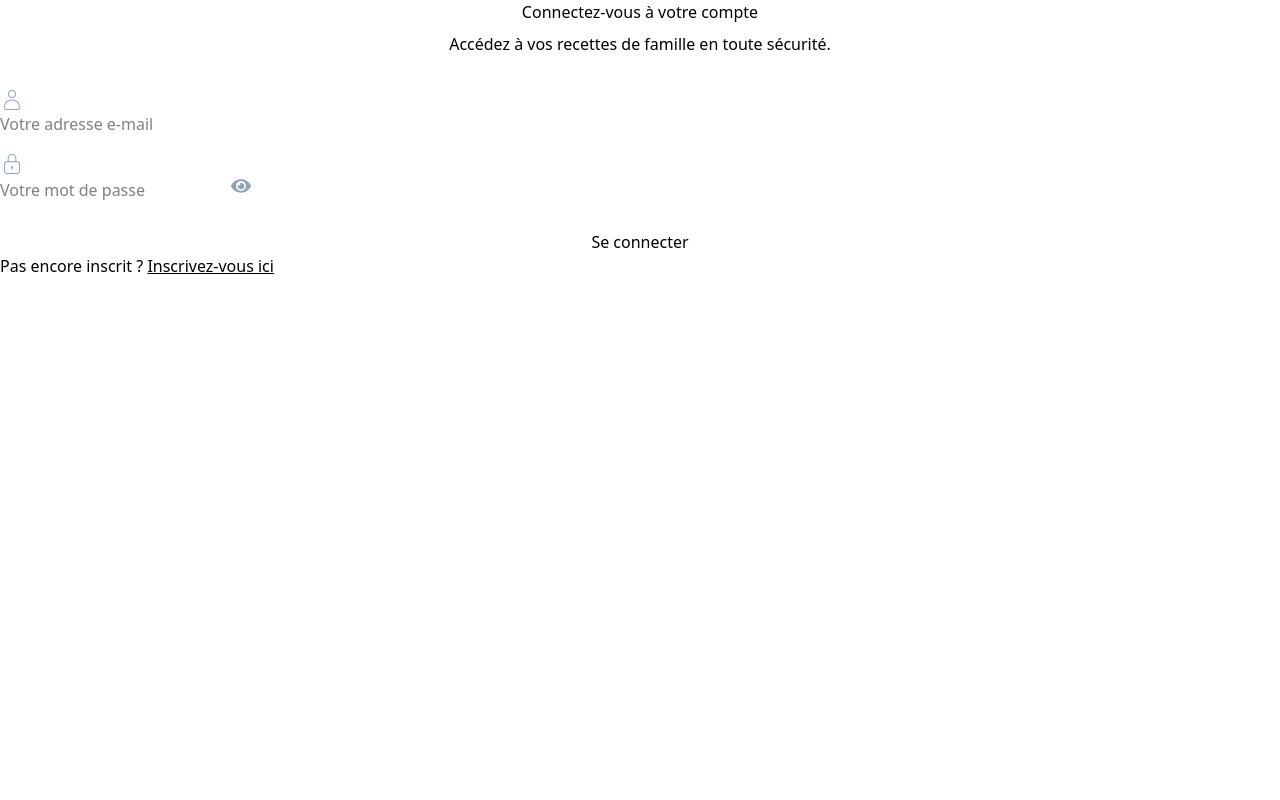
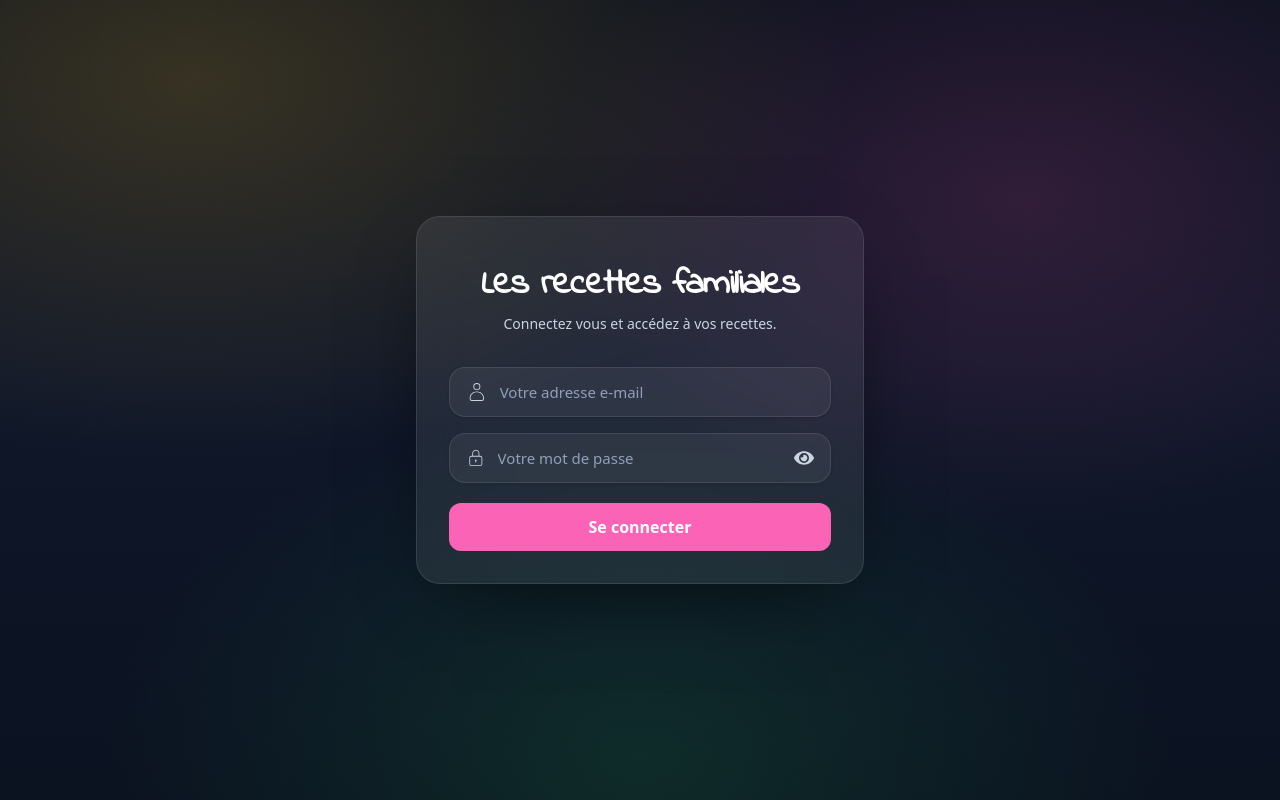
Before and after one commit to CharonTom/recettes, a React (Vite) app in the folder client/: page /#/ in a window 1280 px wide. Built offline with nearby package versions, Linux system fonts and the light colour scheme.

Commit message:
styling the connection gate

```diff
--- a/client/src/auth/Login.tsx
+++ b/client/src/auth/Login.tsx
@@ -42,22 +42,25 @@ const Login: React.FC = () => {
   };
 
   return (
-    <section className="login-page relative">
-      <div className="login-card">
-        <header className="mb-8 space-y-2 text-center">
-          <h1 className="login-title">Connectez-vous à votre compte</h1>
-          <p className="login-subtitle">
-            Accédez à vos recettes de famille en toute sécurité.
+    <section className="auth-kitchen-bg">
+      <div className="auth-card">
+        <div className="auth-card-inner">
+          <header className="text-center">
+            <h1 className="auth-title font-indie-flower">
+              Les recettes familiales
+            </h1>
+            <p className="auth-subtitle">
+              Connectez vous et accédez à vos recettes.
             </p>
           </header>
 
-        {error && <p className="login-error">{error}</p>}
+          {error && <p className="auth-error mt-6">{error}</p>}
 
-        <form className="mt-6 space-y-5" onSubmit={handleSubmit}>
+          <form className="mt-8 space-y-5" onSubmit={handleSubmit}>
             <div className="space-y-4">
               {/* Email */}
-            <div className="login-field">
-              <CiUser className="text-2xl text-slate-400" />
+              <div className="auth-field">
+                <CiUser className="text-2xl text-slate-300" />
                 <input
                   id="email"
                   name="email"
@@ -66,14 +69,14 @@ const Login: React.FC = () => {
                   required
                   value={email}
                   onChange={(e) => setEmail(e.target.value)}
-                className="login-input"
+                  className="auth-input"
                   placeholder="Votre adresse e-mail"
                 />
               </div>
 
               {/* Mot de passe */}
-            <div className="login-field">
-              <CiLock className="text-2xl text-slate-400" />
+              <div className="auth-field">
+                <CiLock className="text-2xl text-slate-300" />
                 <input
                   id="password"
                   name="password"
@@ -82,30 +85,32 @@ const Login: React.FC = () => {
                   required
                   value={password}
                   onChange={(e) => setPassword(e.target.value)}
-                className="login-input"
+                  className="auth-input"
                   placeholder="Votre mot de passe"
                 />
                 <button
                   type="button"
                   onClick={() => setShowPassword((prev) => !prev)}
-                className="text-xl text-slate-400 hover:text-slate-200 transition-colors"
+                  className="text-xl text-slate-300 hover:text-white transition-colors"
+                  aria-label={
+                    showPassword
+                      ? "Masquer le mot de passe"
+                      : "Afficher le mot de passe"
+                  }
                 >
                   {showPassword ? <FaEyeSlash /> : <FaEye />}
                 </button>
               </div>
             </div>
 
-          <button type="submit" className="btn-primary w-full mt-2">
+            <button
+              type="submit"
+              className="w-full bg-pink-400 px-5 py-3 font-semibold rounded-xl text-white cursor-pointer hover:bg-pink-500 transition"
+            >
               Se connecter
             </button>
           </form>
-
-        <p className="login-footer">
-          Pas encore inscrit ?{" "}
-          <Link to="/register" className="underline hover:text-blue-300">
-            Inscrivez-vous ici
-          </Link>
-        </p>
+        </div>
       </div>
     </section>
   );
--- a/client/src/components/RecipeCard.tsx
+++ b/client/src/components/RecipeCard.tsx
@@ -6,32 +6,33 @@ const RecipeCard = ({ recipe, handleDeleteRecipe }) => {
     <Link
       key={recipe._id}
       to={`/recipes/detail/${recipe._id}`}
-      className="block w-80 h-40 hover:shadow-lg transition-shadow rounded-lg p-4 bg-white border relative"
+      className="recipe-card"
     >
-      <div className="">
-        <h4 className="">{recipe.title}</h4>
+      <div className="p-4 pb-2">
+        <div className="recipe-card-header">
+          <h4 className="recipe-card-title">{recipe.title}</h4>
+        </div>
         <button
           type="button"
           onClick={(e) => {
             e.preventDefault(); // empêche la navigation si on clique sur le trash
             handleDeleteRecipe(recipe._id);
           }}
-          className="text-slate-500 hover:text-red-400 absolute top-4 right-4"
+          className="text-slate-400 hover:text-red-400 absolute top-3 right-3 bg-white/90 rounded-full p-1 shadow-sm"
         >
           <FaTrash />
         </button>
+        {recipe.description && (
+          <p className="recipe-card-description mt-1">{recipe.description}</p>
+        )}
       </div>
 
-      {recipe.description && (
-        <p className="text-sm text-slate-400 line-clamp-2 mb-2">
-          {recipe.description}
+      <div className="px-4 pb-3">
+        <p className="recipe-card-meta">
+          Créée le {new Date(recipe.createdAt).toLocaleDateString("fr-FR")}
+          {recipe.author && ` — par ${recipe.author.name}`}
         </p>
-      )}
-
-      <p className="text-xs text-slate-500 absolute bottom-4">
-        Créée le {new Date(recipe.createdAt).toLocaleDateString("fr-FR")}
-        {recipe.author && ` — publié par ${recipe.author.name}`}
-      </p>
+      </div>
     </Link>
   );
 };
--- a/client/src/index.css
+++ b/client/src/index.css
@@ -12,3 +12,85 @@
 @utility flex-between {
   @apply flex items-center justify-between;
 }
+
+/* Auth (cuisine theme) */
+@utility auth-kitchen-bg {
+  @apply min-h-screen flex items-center justify-center px-4 py-10;
+  background: radial-gradient(
+      1200px 700px at 15% 10%,
+      rgba(251, 191, 36, 0.18),
+      transparent 55%
+    ),
+    radial-gradient(
+      900px 600px at 80% 25%,
+      rgba(236, 72, 153, 0.16),
+      transparent 55%
+    ),
+    radial-gradient(
+      900px 600px at 50% 95%,
+      rgba(34, 197, 94, 0.14),
+      transparent 60%
+    ),
+    linear-gradient(180deg, #0b1220 0%, #0f172a 45%, #0b1220 100%);
+}
+
+@utility auth-card {
+  @apply w-full max-w-md rounded-3xl border border-white/10 bg-white/8 backdrop-blur-xl shadow-[0_25px_80px_-35px_rgba(0,0,0,0.85)] overflow-hidden;
+}
+
+@utility auth-card-inner {
+  @apply p-7 sm:p-8;
+}
+
+@utility auth-badge {
+  @apply inline-flex items-center gap-2 rounded-full bg-pink-600 px-3 py-1 text-xs text-white;
+}
+
+@utility auth-title {
+  @apply mt-4 text-3xl sm:text-4xl font-semibold tracking-tight text-white;
+}
+
+@utility auth-subtitle {
+  @apply mt-2 text-sm text-slate-300 leading-relaxed;
+}
+
+@utility auth-error {
+  @apply rounded-xl border border-pink-400 bg-pink-400/30 px-4 py-3 text-sm text-white;
+}
+
+@utility auth-field {
+  @apply relative flex items-center gap-3 rounded-2xl border border-white/10 bg-white/6 px-4 py-3 text-slate-100 shadow-sm focus-within:border-amber-400/40 focus-within:ring-2 focus-within:ring-amber-400/20 transition;
+}
+
+@utility auth-input {
+  @apply w-full bg-transparent outline-none placeholder:text-slate-400 text-[15px];
+}
+
+@utility btn-primary {
+  @apply inline-flex items-center justify-center gap-2 rounded-2xl bg-gradient-to-r from-amber-500 via-orange-500 to-pink-500 px-5 py-3 font-semibold text-white shadow-lg shadow-orange-500/20 hover:brightness-110 active:brightness-95 transition disabled:opacity-60 disabled:cursor-not-allowed;
+}
+
+@utility auth-link {
+  @apply underline underline-offset-4 text-amber-200 hover:text-amber-100;
+}
+
+/* Recipe cards */
+@utility recipe-card {
+  @apply relative flex flex-col justify-between w-80 h-44 rounded-2xl border border-slate-200/70 bg-white/95 shadow-sm hover:shadow-xl hover:-translate-y-0.5 transition-all duration-200 overflow-hidden cursor-pointer;
+}
+
+@utility recipe-card-header {
+  @apply flex-between gap-3 mb-2;
+}
+
+@utility recipe-card-title {
+  @apply text-base font-semibold text-slate-800 line-clamp-1 pr-8;
+}
+
+@utility recipe-card-meta {
+  @apply mt-2 text-[11px] text-slate-500;
+}
+
+@utility recipe-card-description {
+  @apply text-xs text-slate-500 leading-snug line-clamp-3;
+}
--- a/client/src/layouts/Header.tsx
+++ b/client/src/layouts/Header.tsx
@@ -39,8 +39,8 @@ const Header: React.FC = () => {
       </h1>
 
       <div className="absolute top-4 right-4 flex items-center gap-4">
-        <div className="text-sm  flex items-center gap-2 bg-white px-2 rounded-xl shadow-md">
-          <div className="bg-green-600 h-2 w-2 rounded-full"></div>
+        <div className="auth-badge">
+          <div className="h-2 w-2 rounded-full bg-emerald-400"></div>
           Connecté en tant que {userName}{" "}
         </div>
         <button
--- a/client/src/pages/Home.tsx
+++ b/client/src/pages/Home.tsx
@@ -81,7 +81,7 @@ const Home = () => {
           Aucune recette pour le moment
         </p>
       ) : (
-        <div className="flex flex-wrap gap-6 my-20">
+        <div className="flex-center flex-wrap gap-6 my-20">
           {recipes.map((recipe) => (
             <RecipeCard
               key={recipe._id}
```
Lines whose indentation alone changed are shown as unchanged.
